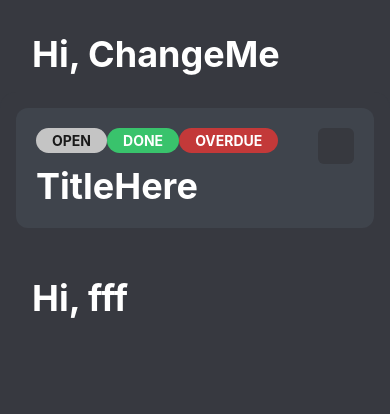
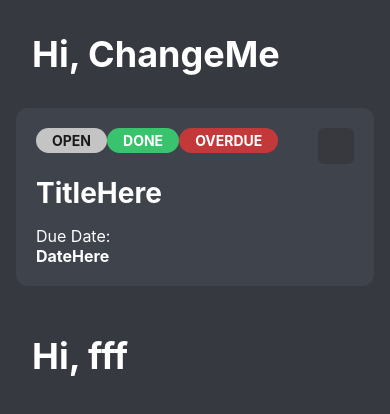
Before and after one commit to erlangparasu/react-native-todo-app, a React Native app: screen /Home in a window 390 px wide. Shown: the top 414 px of the page. Built offline with nearby package versions, Linux system fonts and the light colour scheme; some icons are missing.

Commit message:
wip: due date element

```diff
--- a/features/home/presentation/screens/HomeScreen.tsx
+++ b/features/home/presentation/screens/HomeScreen.tsx
@@ -86,11 +86,31 @@ const HomeScreen = () => {
               <Text
                 style={{
                   color: "white",
-                  fontSize: 4 * 9,
+                  fontSize: 28,
+                  fontWeight: "bold",
+                  marginTop: 12,
+                }}
+              >
+                {"TitleHere"}
+              </Text>
+
+              <Text
+                style={{
+                  color: "white",
+                  fontSize: 16,
+                  marginTop: 16,
+                }}
+              >
+                {"Due Date:"}
+              </Text>
+              <Text
+                style={{
+                  color: "white",
+                  fontSize: 16,
                   fontWeight: "bold",
                 }}
               >
-                {"TitleHere"}
+                {"DateHere"}
               </Text>
             </View>
 
```
